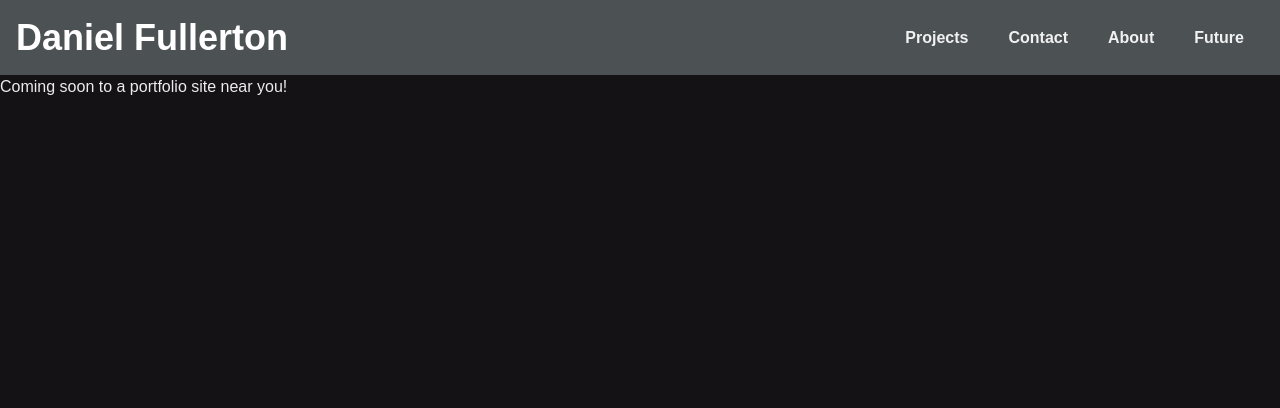
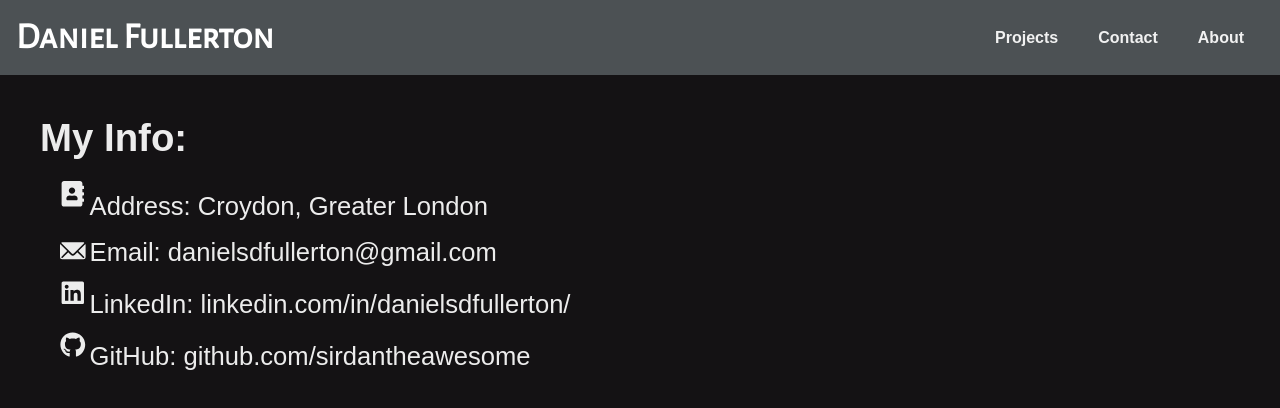
Before and after one commit to CheersLoveDani/Portfolio, a React (Create React App) app: page /contact in a window 1280 px wide. Shown: the top 408 px of the page. Built offline with nearby package versions, Linux system fonts and the light colour scheme.

Commit message:
contact page

```diff
--- a/package.json
+++ b/package.json
@@ -9,6 +9,7 @@
     "@chakra-ui/theme-tools": "^1.1.7",
     "@emotion/react": "^11.4.0",
     "@emotion/styled": "^11.3.0",
+    "@fontsource/alegreya-sans-sc": "^4.5.0",
     "@fontsource/ubuntu-mono": "^4.4.5",
     "eslint-plugin-jsx-a11y": "^6.4.1",
     "eslint-plugin-react-hooks": "^4.2.0",
--- a/src/App.js
+++ b/src/App.js
@@ -1,7 +1,7 @@
 import React from 'react'
 import { ChakraProvider } from '@chakra-ui/react'
 import '@fontsource/ubuntu-mono'
-// import '@fontsource/alegreya-sans-sc'
+import '@fontsource/alegreya-sans-sc'
 import Nav from './Components/Common/Nav'
 import theme from './theme'
 import Main from './Components/Common/Main'
--- a/src/Components/Common/Contacts.js
+++ b/src/Components/Common/Contacts.js
@@ -1,6 +1,53 @@
+import {
+  EmailIcon
+} from '@chakra-ui/icons'
+
+import {
+  Box,
+  Link,
+  Heading,
+  Icon,
+  Text
+} from '@chakra-ui/react'
+
+import {
+  FaAddressBook,
+  FaGithub,
+  FaLinkedin
+} from 'react-icons/fa'
+
+
 function Contacts() {
   return (
-    <h1>Coming soon to a portfolio site near you!</h1>
+    <Box m={{ base: 4, lg: 10 }}>
+      <Heading fontSize={{ base: '5vw', lg: '3vw' }}>
+        My Info:
+      </Heading>
+      <Box m={{ base: 4, lg: 5 }}>
+        <Text mb={2} fontSize={{ base: '4vw', lg: '2vw' }}>
+          <Icon as={FaAddressBook} boxSize={{ base: '4vw', lg: '2vw' }} mb={2} mr={1} />
+          Address: Croydon, Greater London
+        </Text>
+        <Text mb={2} fontSize={{ base: '4vw', lg: '2vw' }}>
+          <Icon as={EmailIcon} boxSize={{ base: '4vw', lg: '2vw' }} mb={2} mr={1} />
+          Email: danielsdfullerton@gmail.com
+        </Text>
+        <Text mb={2} fontSize={{ base: '4vw', lg: '2vw' }}>
+          <Link href='https://www.linkedin.com/in/danielsdfullerton/' isExternal>
+            <Icon as={FaLinkedin} boxSize={{ base: '4vw', lg: '2vw' }} mb={2} mr={1} />
+            LinkedIn: linkedin.com/in/danielsdfullerton/
+          </Link>
+        </Text>
+        <Text mb={2} fontSize={{ base: '4vw', lg: '2vw' }}>
+          <Link href='https://github.com/sirdantheawesome' isExternal>
+            <Icon as={FaGithub} boxSize={{ base: '4vw', lg: '2vw' }} mb={2} mr={1} />
+            GitHub: github.com/sirdantheawesome
+          </Link>
+        </Text>
+      </Box>
+
+    </Box>
+
   )
 }
 
--- a/src/Components/Common/Main.js
+++ b/src/Components/Common/Main.js
@@ -8,7 +8,7 @@ import ProjectTemplate from './ProjectTemplate'
 function Main() {
   return (
     <Box margin={10}>
-      <Heading mb={5}>Projects</Heading>
+      <Heading fontSize={{ base: '5vw', lg: '3vw' }} mb={5}>Projects</Heading>
       <ProjectTemplate
         img='https://res.cloudinary.com/sirdancloud/image/upload/v1628526857/Portfolio/2048_Portfolio_Picture_nktxxh.png'
         title='2048'
--- a/src/Components/Common/Nav.js
+++ b/src/Components/Common/Nav.js
@@ -21,7 +21,9 @@ function Nav() {
     >
 
       <Heading
-        flex={1}>
+        flex={1}
+        fontFamily='Alegreya Sans SC'
+      >
         Daniel Fullerton
       </Heading>
 
@@ -57,7 +59,7 @@ function Nav() {
           </Link>
         </Button>
 
-        <Button variant='ghost' p={1}>
+        {/* <Button variant='ghost' p={1}>
           <Link to='/future'>
             <Text
               padding={{ base: 0, lg: 4 }}
@@ -65,7 +67,7 @@ function Nav() {
               Future
             </Text>
           </Link>
-        </Button>
+        </Button> */}
       </ButtonGroup>
 
 
--- a/src/Components/Common/ProjectTemplate.js
+++ b/src/Components/Common/ProjectTemplate.js
@@ -8,7 +8,10 @@ import {
   useMediaQuery
 } from '@chakra-ui/react'
 
-import { FaGithub, FaPlayCircle } from 'react-icons/fa'
+import {
+  FaGithub,
+  FaPlayCircle
+} from 'react-icons/fa'
 
 function ProjectTemplate({ img, title, text, isRight, playLink, gitHub }) {
 
```
Also changed, not shown: 1 other file (tests, documents, lock files or other folders).
